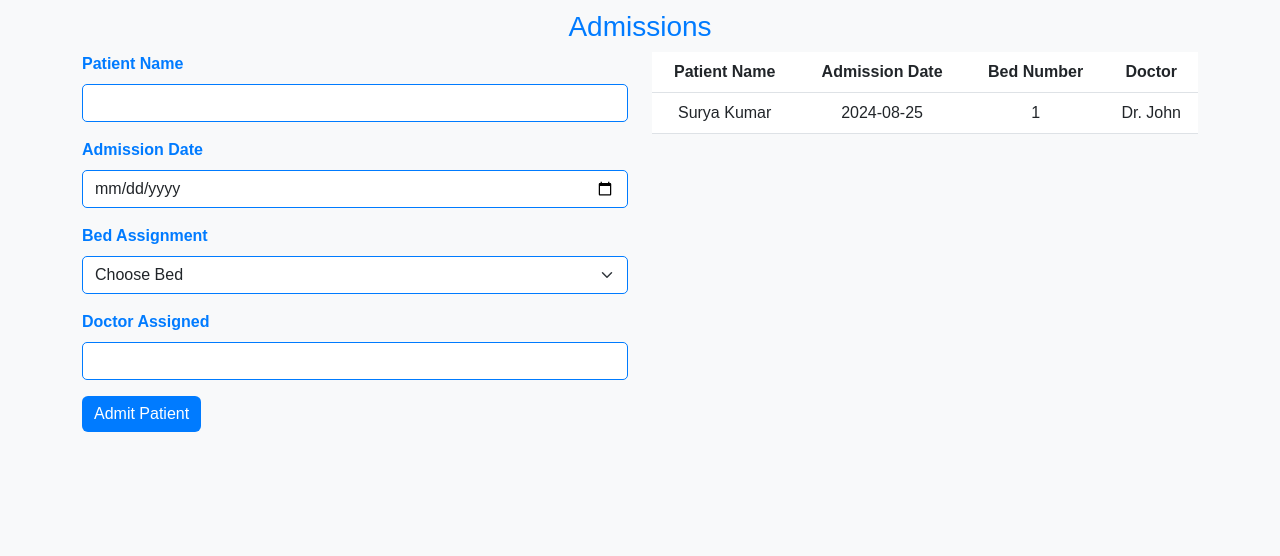
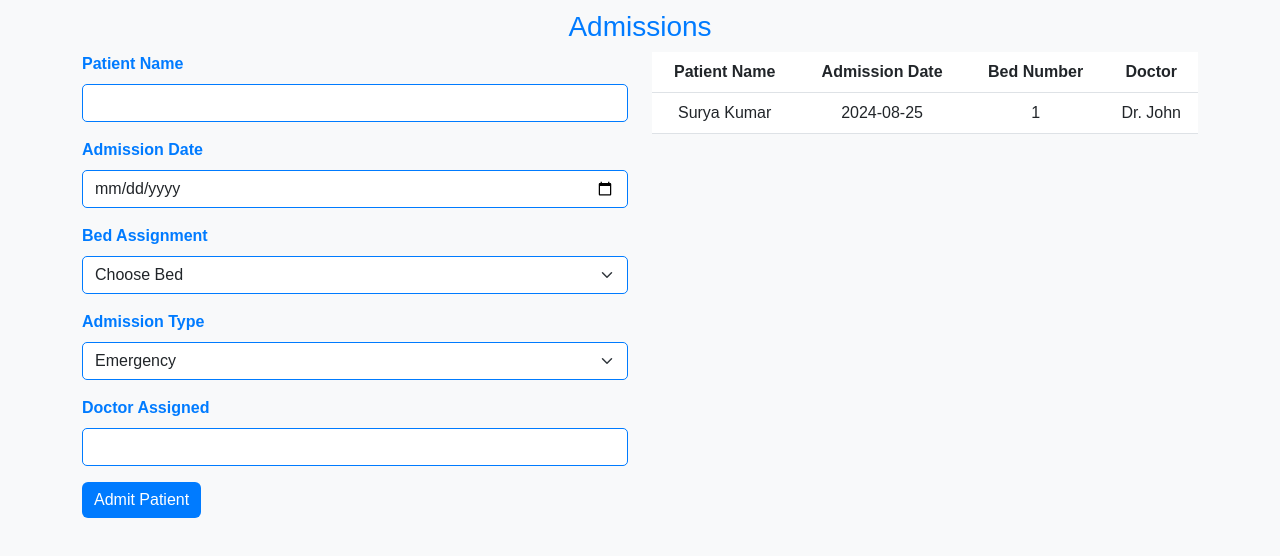
Before and after one commit to Prabhat-Kishor/sih-OPDs_project, a plain HTML site: page index.html in a window 1280 px wide. Both pictures are taken after a click on the link "Admissions". Shown: the part 110-666 px from the top of the page. Drawn offline with nearby package versions, Linux system fonts and the light colour scheme.

Commit message:
Update index.html

```diff
--- a/index.html
+++ b/index.html
@@ -179,6 +179,17 @@
                             <!-- More options as needed -->
                         </select>
                     </div>
+
+                    <div class="mb-3">
+                        <label for="admissionType" class="form-label">Admission Type</label>
+                        <select class="form-select" id="admissionType" required>
+                            <option value="Emergency">Emergency</option>
+                            <option value="Inpatient">Inpatient</option>
+                            <option value="Outpatient">Outpatient</option>
+                        </select>
+                    </div>
+
+
                     <div class="mb-3">
                         <label for="doctorAssigned" class="form-label">Doctor Assigned</label>
                         <input type="text" class="form-control" id="doctorAssigned">
```
